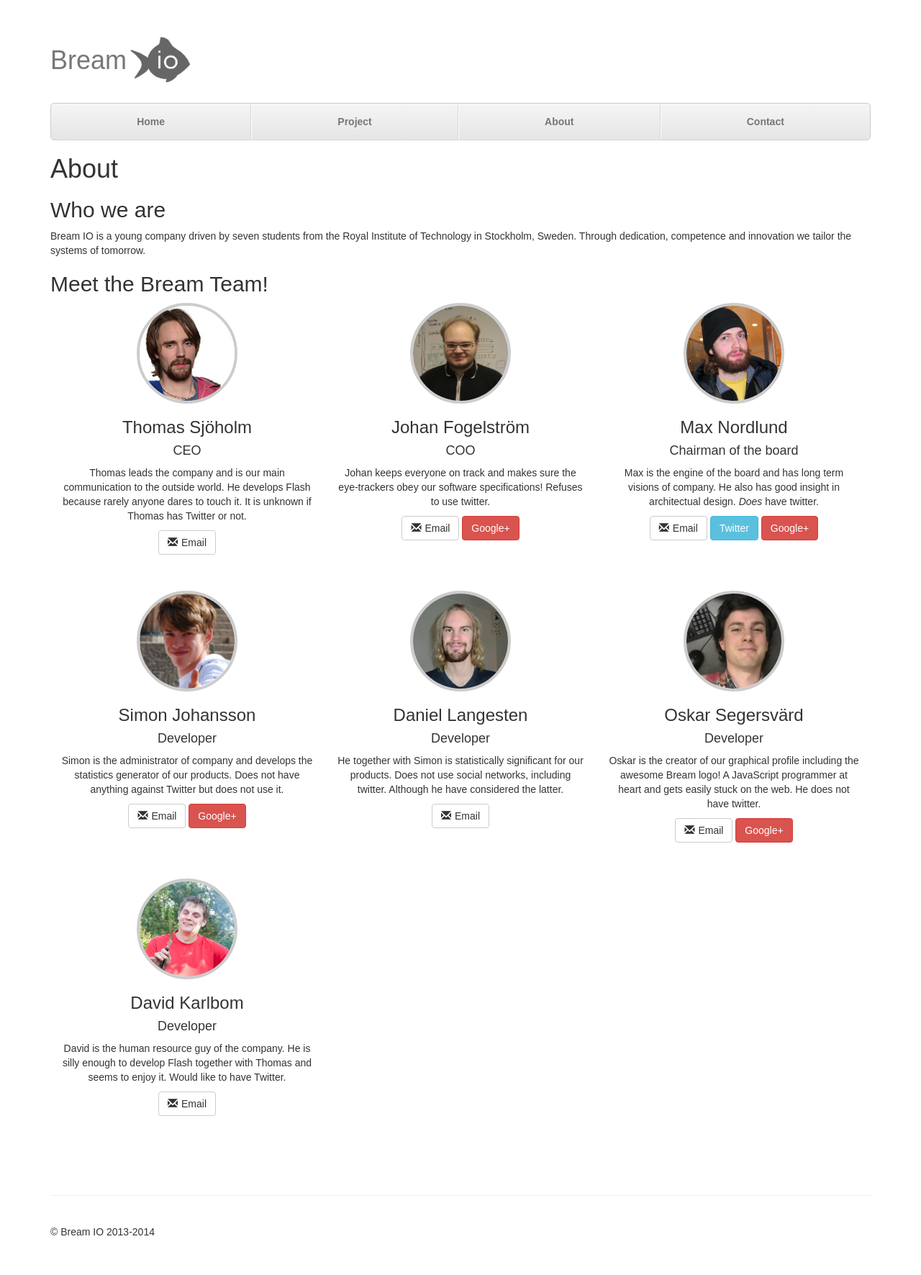
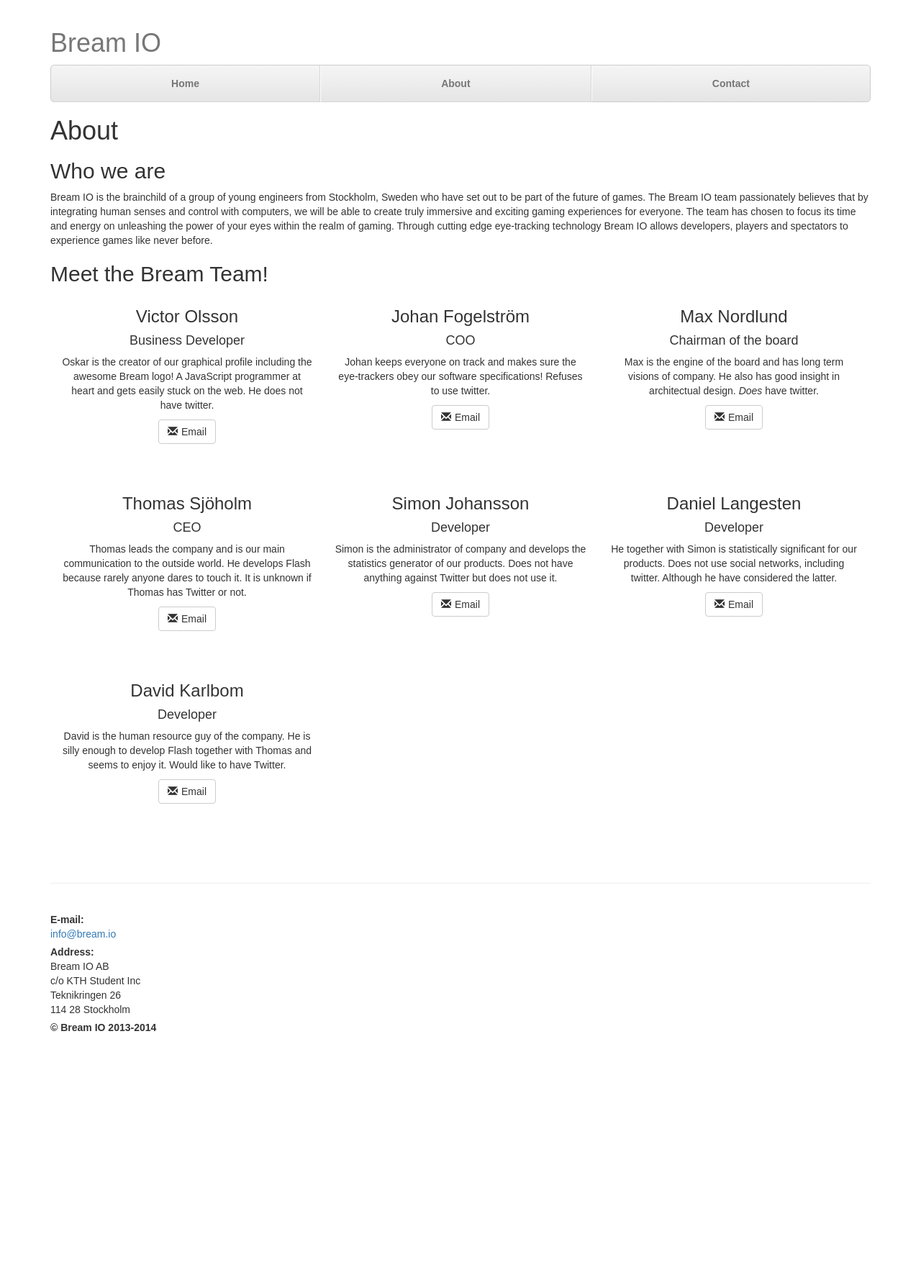
Before and after one commit to langest/BreamIOWebpage, a Jekyll site: the page built from about/index.html, in a window 1280 px wide. Shown: the whole page at 72% size. Built offline with Jekyll 4.4.1, drawn with Linux system fonts in a browser that asks for light colours; nearby versions of some CDN libraries; some web fonts are replaced; Markdown is read by kramdown in place of the engine named in the settings; after the commit the page ends 1498 px from its top, so only the background shows below that.

Commit message:
Update for DH Summer

```diff
--- a/_layouts/default.html
+++ b/_layouts/default.html
@@ -21,7 +21,6 @@
             	<h1 class="title">
 							{{ site.name }}
 							</h1>
-							<img width="100px" style="margin:0 20px 6px 0;" src="/img/logo1_dark.png">
             	<!--<a class="extra" href="/">home</a>-->
 						</a>
           </div>
--- a/_layouts/main.html
+++ b/_layouts/main.html
@@ -29,18 +29,13 @@
 
       <div class="masthead">
         <a href="{{ site.baseurl }}/" style="text-decoration:none;">
-          <h1 class="text-muted">Bream<img src="{{ site.baseurl }}/img/logo1_dark.png" class="blubb" width="100px"
-style="margin:0 20px 6px 0;"></h1>
+          <h1 class="text-muted">Bream IO
+          </h1>
         </a>
 <p>{{ site.url }}
 <p/>
         <ul class="nav nav-justified">
           <li id="nav"><a href="{{ site.baseurl }}/">Home</a></li>
-          <li id="nav-project"><a href="{{ site.baseurl }}/project/">Project</a></li>
-<!--
-          <li><a href="#">Services</a></li>
-          <li class="disabled"><a href="#">Downloads</a></li>
--->
  	        <li id="nav-about"><a href="{{ site.baseurl }}/about/">About</a></li>
           <li id="nav-contact"><a href="{{ site.baseurl }}/contact/">Contact</a></li>
         </ul>
@@ -49,9 +44,20 @@
 {{ content }}
 
       <!-- Sit footer -->
-      <div class="footer">
-        <p id="easter-breams">&copy; Bream IO 2013-2014</p>
-      </div>
+      <dl class="footer">
+        <dt>E-mail:</dt>
+        <dd><a href="mailto:info@bream.io">info@bream.io</a></dd>
+        <dt>Address:</dt>
+        <dd>
+          <address>
+            Bream IO AB<br>
+            c/o KTH Student Inc<br>
+            Teknikringen 26<br>
+            114 28 Stockholm
+          </address>
+        </dd>
+        <dt id="easter-breams">&copy; Bream IO 2013-2014</dt>
+      </dl>
 
     </div> <!-- /container -->
 
--- a/_posts/2014-03-27-breamio-DH.markdown
+++ b/_posts/2014-03-27-breamio-DH.markdown
@@ -1,6 +1,6 @@
 ---
 layout: post
-title:  "Dreamhack 2013"
+title:  "Dreamhack Winter 2013"
 date:   2014-03-27 20:04:39
 poster: Johan Fogelström
 categories: jekyll update
--- a/about/index.html
+++ b/about/index.html
@@ -7,31 +7,29 @@
 
 	<h2>Who we are</h2>
 	<p>
-		Bream IO is a young company driven by seven students from the Royal Institute of Technology in Stockholm, Sweden.
-		Through dedication, competence and innovation we tailor the systems of tomorrow.
+		Bream IO is the brainchild of a group of young engineers from Stockholm, Sweden who have set out to be part of the future of games. The Bream IO team passionately believes that by integrating human senses and control with computers, we will be able to create truly immersive and exciting gaming experiences for everyone. The team has chosen to focus its time and energy on unleashing the power of your eyes within the realm of gaming. Through cutting edge eye-tracking technology Bream IO allows developers, players and spectators to experience games like never before.
 	</p>
 
 	<h2>Meet the Bream Team!</h2>
 	<div class="marketing">
 		<div class="row">
-			<div class="col-lg-4"> <!-- Thomas Sjöholm -->
-				<img class="img-circle" src="{{ site.baseurl }}/img/thomas.jpg">
-				<h3>Thomas Sjöholm</h3>
-				<h4>CEO <!-- Also known as "ADMIRAL"--></h4>
-				<p>
-					Thomas leads the company and is our main communication to the outside world.
-					He develops Flash because rarely anyone dares to touch it.
-					It is unknown if Thomas has Twitter or not.
-				</p>
-				<p>
-					<a class="btn btn-default" href="mailto:thomas.sjoholm@bream.io">
-						<span class="glyphicon glyphicon-envelope"></span>Email
-					</a>
-				</p>
-			</div>
+
+      <div class="col-lg-4"> <!-- Victor Olsson-->
+        <h3>Victor Olsson</h3>
+        <h4>Business Developer</h4>
+        <p>
+          Oskar is the creator of our graphical profile including the awesome Bream logo!
+          A JavaScript programmer at heart and gets easily stuck on the web.
+          He does not have twitter.
+        </p>
+        <p>
+          <a class="btn btn-default" href="mailto:victor.olsson@bream.io?subject=Bream%20IO">
+            <span class="glyphicon glyphicon-envelope"></span>Email
+          </a>
+        </p>
+      </div>
 
 			<div class="col-lg-4"> <!-- Johan Fogelström -->
-				<img class="img-circle" src="{{ site.baseurl }}/img/johfog.jpg">
 				<h3>Johan Fogelström</h3>
 				<h4>COO <!-- (It is really "Eye-Eye Captain", but it is a secret... --></h4>
 				<p>
@@ -42,12 +40,10 @@
 					<a class="btn btn-default" href="mailto:johan.fogelstrom@bream.io">
 						<span class="glyphicon glyphicon-envelope"></span>Email
 					</a>
-						<a class="btn btn-danger" href="https://plus.google.com/110673428187976383806/">Google+</a>
 				</p>
 			</div>
 
 			<div class="col-lg-4"> <!-- Maximilian Nordlund -->
-				<img class="img-circle" src="{{ site.baseurl }}/img/max.jpg">
 				<h3>Max Nordlund<!-- Real name is Maximilian --></h3>
 				<h4>Chairman of the board</h4>
 				<p>
@@ -59,13 +55,25 @@
 					<a class="btn btn-default" href="mailto:max.nordlund@bream.io">
 						<span class="glyphicon glyphicon-envelope"></span>Email
 				</a>
-					<a class="btn btn-info" href="https://twitter.com/nevonens">Twitter</a>
-					<a class="btn btn-danger" href="https://plus.google.com/101114366082313349036/">Google+</a>
 				</p>
 			</div>
 
+      <div class="col-lg-4"> <!-- Thomas Sjöholm -->
+        <h3>Thomas Sjöholm</h3>
+        <h4>CEO <!-- Also known as "ADMIRAL"--></h4>
+        <p>
+          Thomas leads the company and is our main communication to the outside world.
+          He develops Flash because rarely anyone dares to touch it.
+          It is unknown if Thomas has Twitter or not.
+        </p>
+        <p>
+          <a class="btn btn-default" href="mailto:thomas.sjoholm@bream.io">
+            <span class="glyphicon glyphicon-envelope"></span>Email
+          </a>
+        </p>
+      </div>
+
 			<div class="col-lg-4"> <!-- Simon Johansson -->
-				<img class="img-circle" src="{{ site.baseurl }}/img/simon.jpg">
 				<h3>Simon Johansson</h3>
 				<h4>Developer <!-- Or internally, CPPO (C Plus Plus Officer) --></h4>
 				<p>
@@ -76,12 +84,10 @@
 					<a class="btn btn-default" href="mailto:simon.johansson@bream.io">
 						<span class="glyphicon glyphicon-envelope"></span>Email
 				</a>
-					<a class="btn btn-danger" href="https://plus.google.com/105575027988691036174/">Google+</a>
 				</p>
 			</div>
 
 			<div class="col-lg-4"> <!-- Daniel Langesten -->
-				<img class="img-circle" src="{{ site.baseurl }}/img/daniel.jpg">
 				<h3>Daniel Langesten</h3>
 				<h4>Developer<!-- The Strange Prick with a cat--></h4>
 				<p>
@@ -95,25 +101,7 @@
 			  </p>
 			</div>
 
-			<div class="col-lg-4"> <!-- Oskar Segersvärd -->
-				<img class="img-circle" src="{{ site.baseurl }}/img/oskar.jpg">
-				<h3>Oskar Segersvärd</h3>
-				<h4>Developer<!--Also known as the CCO and Web Guy--></h4>
-				<p>
-					Oskar is the creator of our graphical profile including the awesome Bream logo!
-					A JavaScript programmer at heart and gets easily stuck on the web.
-					He does not have twitter.
-				</p>
-				<p>
-					<a class="btn btn-default" href="mailto:oskar.segersvard@bream.io?subject=Bream%20IO">
-						<span class="glyphicon glyphicon-envelope"></span>Email
-					</a>
-						<a class="btn btn-danger" href="https://plus.google.com/+OskarSegersvard">Google+</a>
-				</p>
-			</div>
-
 			<div class="col-lg-4"> <!-- David Karlbom -->
-				<img class="img-circle" src="{{ site.baseurl }}/img/david.jpg">
 				<h3>David Karlbom</h3>
 				<h4>Developer <!-- Chief Flash Mob Organizer --></h4>
 				<p>
--- a/css/style.css
+++ b/css/style.css
@@ -28,7 +28,7 @@
 .marketing .col-lg-4 {
   text-align: center;
   margin-bottom: 20px;
-  min-height: 380px;
+  min-height: 240px;
   max-height: 400px;
 }
 
@@ -50,53 +50,10 @@
 	list-style: none;
 }
 
-.blubb {
-/*  -webkit-transition: all 1s;
-  transition: all 1s;*/
+.footer dd {
+  margin-bottom: 5px;
 }
 
-.blubb:hover {
-  -webkit-animation-name: spin;
-  -webkit-animation-duration: 2.5s;
-  -webkit-animation-iteration-count: infinite;
-  -webkit-animation-timing-function: linear;
-
-  animation-name: spin;
-  animation-duration: 2.5s;
-  animation-iteration-count: infinite;
-  animation-timing-function: linear;
+address {
+  margin: 0;
 }
-
-@-moz-keyframes spin {
-    0% { -moz-transform: rotateY(0deg) }
-    15% {-moz-transform: rotateY(20deg) translate(7.5px, 4px);}
-    25% {-moz-transform: rotateY(0deg) translate(10px, 0px); }
-    35% {-moz-transform: rotateY(-20deg) translate(7.5px, -4px);}
-    50% { -moz-transform: rotateY(0deg) }
-    65% {-moz-transform: rotateY(20deg) translate(-7.5px, 4px);}
-    75% {-moz-transform: rotateY(0deg) translate(-10px, 0px); }
-    85% {-moz-transform: rotateY(-20deg) translate(-7.5px, -4px);}
-    100% { -moz-transform: rotateY(0deg) }
-}
-@-webkit-keyframes spin {
-    0% { -webkit-transform: rotateY(0deg) }
-    15% {-webkit-transform: rotateY(20deg) translate(7.5px, 4px);}
-    25% {-webkit-transform: rotateY(0deg) translate(10px, 0px); }
-    35% {-webkit-transform: rotateY(-20deg) translate(7.5px, -4px);}
-    50% { -webkit-transform: rotateY(0deg) }
-    65% {-webkit-transform: rotateY(20deg) translate(-7.5px, 4px);}
-    75% {-webkit-transform: rotateY(0deg) translate(-10px, 0px); }
-    85% {-webkit-transform: rotateY(-20deg) translate(-7.5px, -4px);}
-    100% { -webkit-transform: rotateY(0deg) }
-}
-@keyframes spin {
-    0% { transform: rotateY(0deg) }
-    15% {transform: rotateY(20deg) translate(7.5px, 4px);}
-    25% {transform: rotateY(0deg) translate(10px, 0px); }
-    35% {transform: rotateY(-20deg) translate(7.5px, -4px);}
-    50% { transform: rotateY(0deg) }
-    65% {transform: rotateY(20deg) translate(-7.5px, 4px);}
-    75% {transform: rotateY(0deg) translate(-10px, 0px); }
-    85% {transform: rotateY(-20deg) translate(-7.5px, -4px);}
-    100% { transform: rotateY(0deg) }
-}
```
Also changed, not shown: _posts/2014-06-14-breamio-at-dreamhack-summer-2014.markdown (added, +13 -0 lines), img/cs_go_eye_tracker.jpeg (added).
